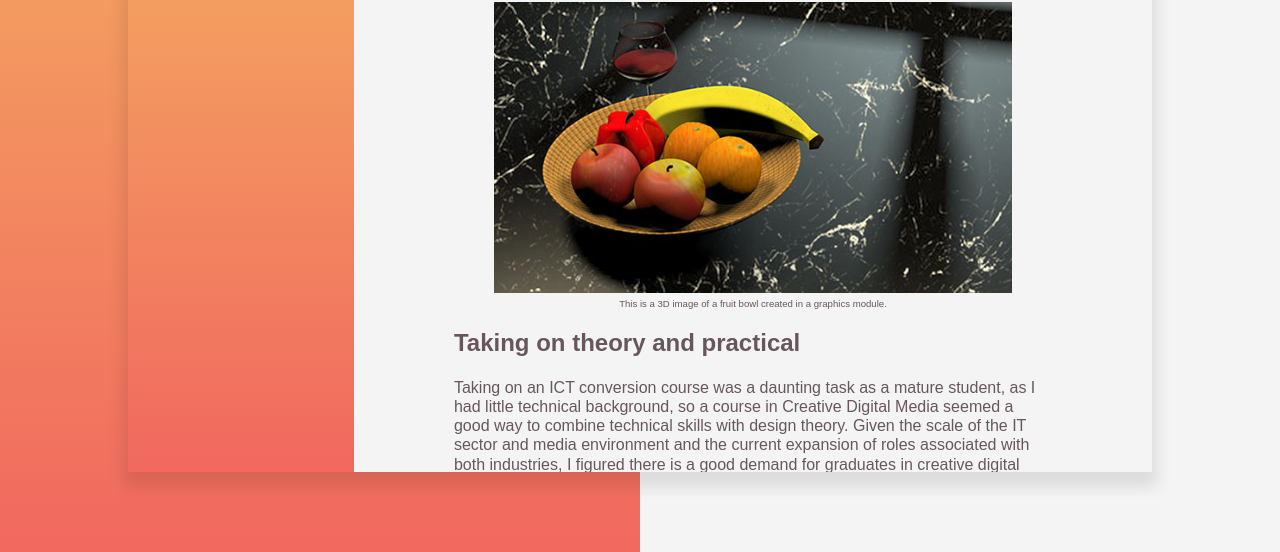
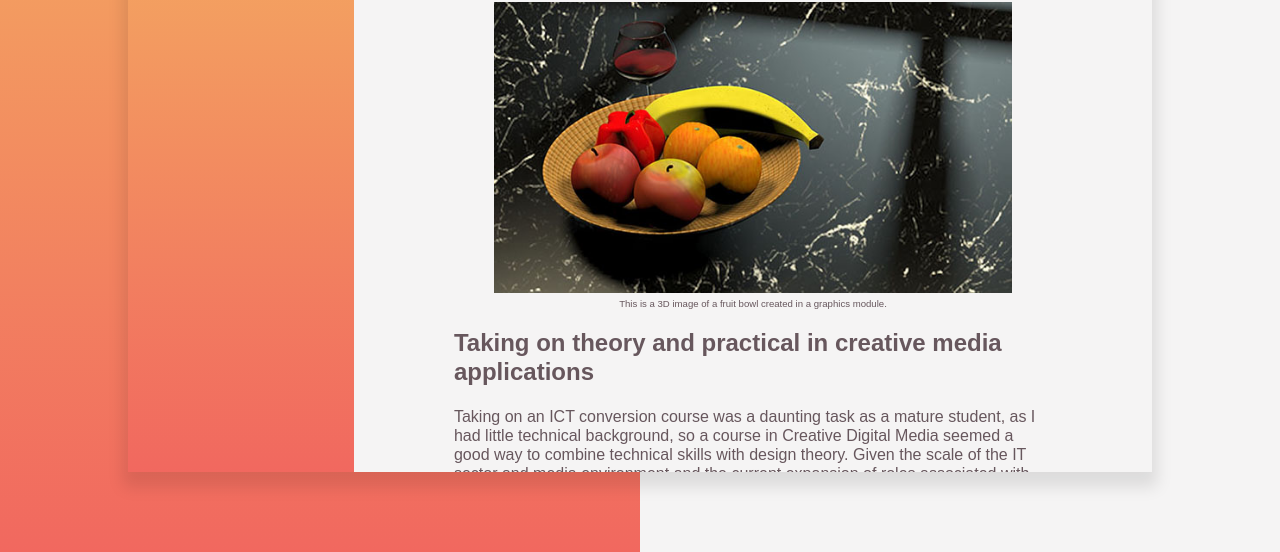
Before and after one commit to K00243720/Creative-Digital-Media, a plain HTML site: page index.html in a window 1280 px wide. Shown: the part 248-800 px from the top of the page. Drawn offline with Linux system fonts and the light colour scheme.

```diff
--- a/index.html
+++ b/index.html
@@ -56,7 +56,7 @@
         </figcaption>
         </figure>
 
-    <h2>Taking on theory and practical</h2>
+    <h2>Taking on theory and practical in creative media applications</h2>
     <p>Taking on an ICT conversion course was a daunting task as a mature student, as I had little technical background, so a course in Creative Digital Media seemed a good way to combine technical skills with design theory. Given the scale of the IT sector and media environment and the current expansion of roles associated with both industries, I figured there is a good demand for graduates in creative digital media.</p>
     <p>Having researched extensively and taking location into account, I decided Limerick Institute of Technology suited my purpose. The aim of the one-year conversion programme in Creative Multimedia Programming is a crash-course in all matters related to the creative digital media sphere. It aims to provide an academically-challenging experience that will develop the knowledge base, professional attitudes, project management skills and industry awareness needed to serve both the multimedia computing industry and society.</p>
     <p>I have found that the course also helps to cultivate a practical understanding of the interactive digital media industry and of project management, having regard to the importance of networking, team integration, knowledge management and the economic environment. As a result, I have been learning a lot in both the theory behind creative digital media and the practical skills necessary for its associated technologies and the management of information.</p>
```
Also changed, not shown: links.html (+1 -0 lines), modules.html (+1 -0 lines), img/Sitemap.jpg (added), img/Web1.png (added), img/Web2.png (added), 1 other file.
